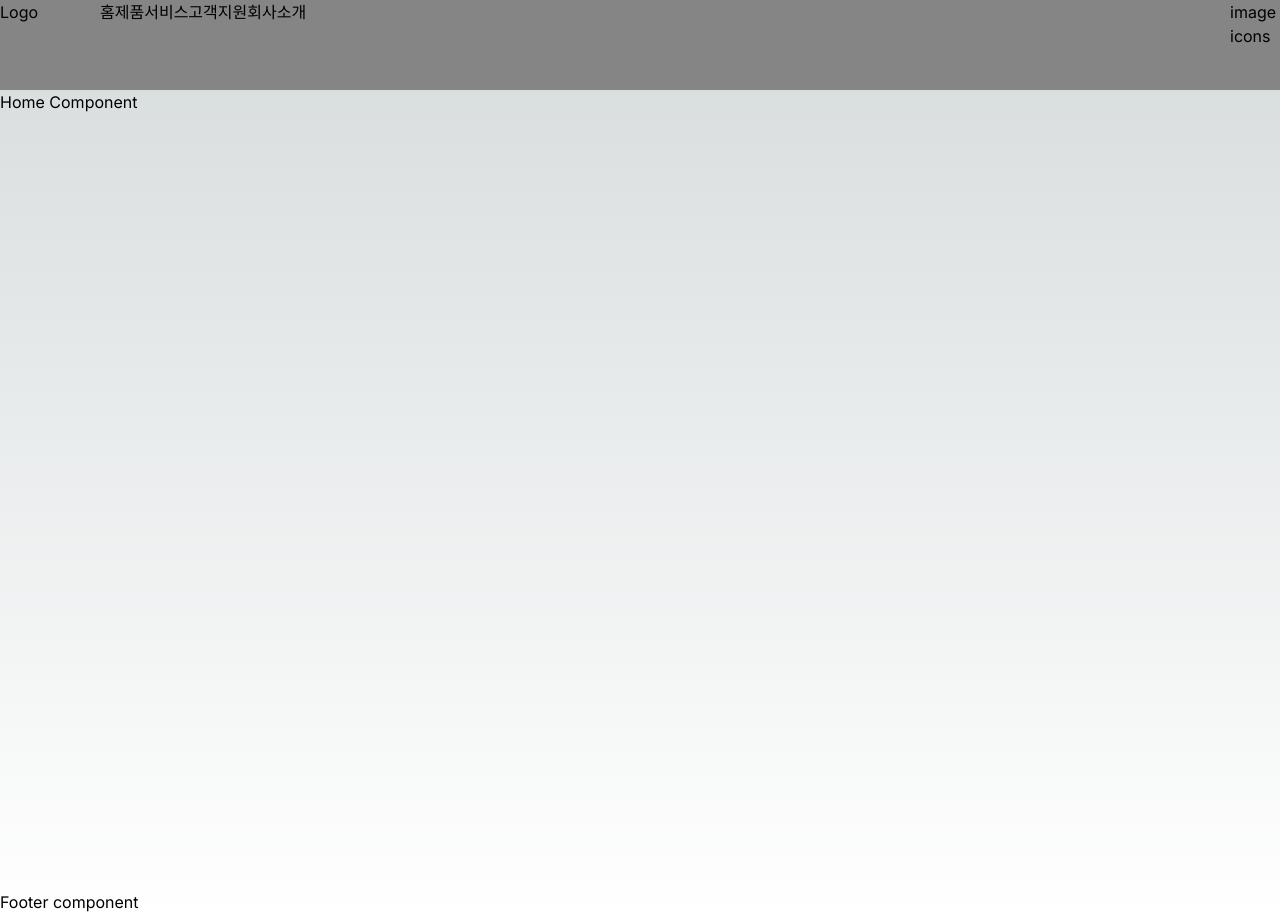
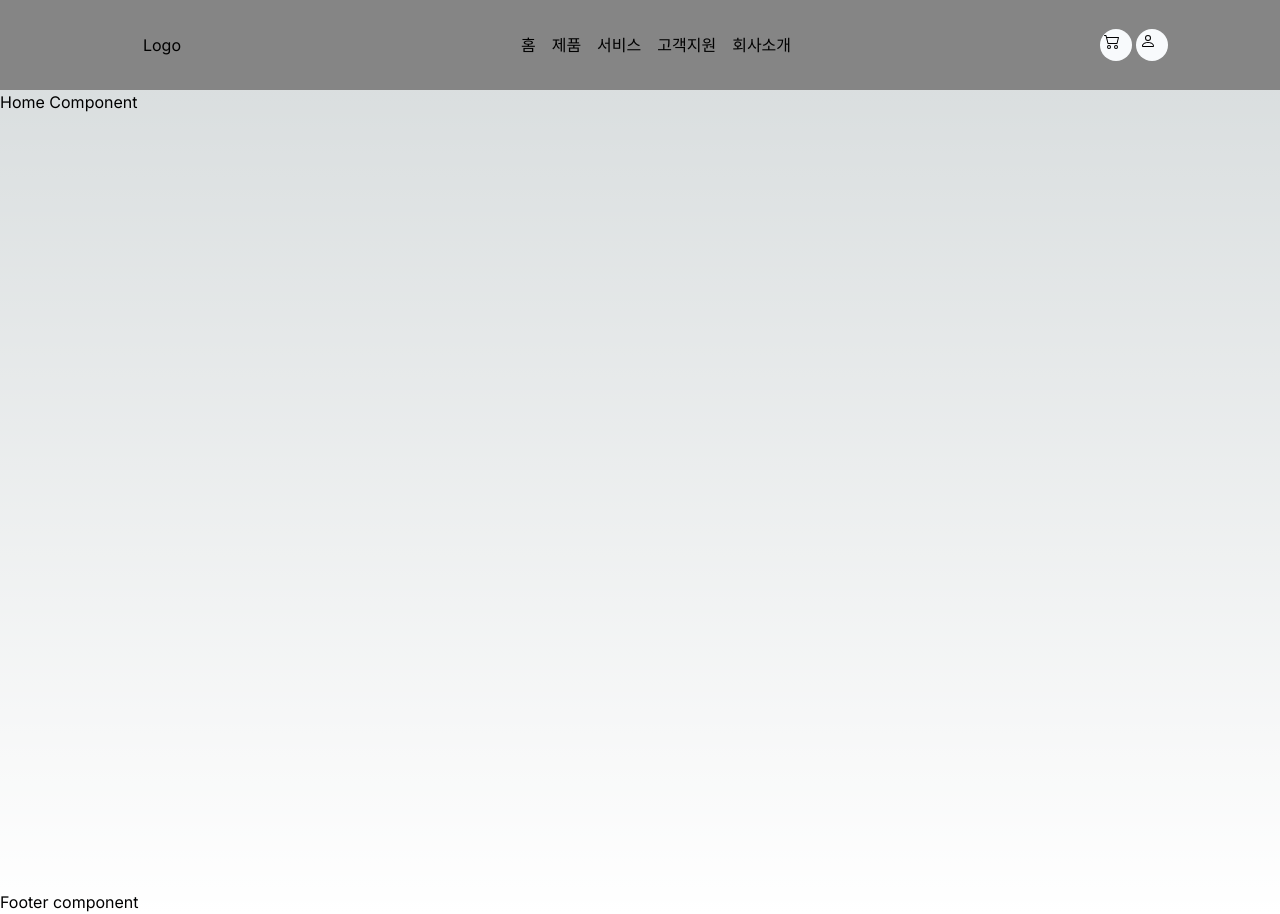
Before and after one commit to eodeoddl/JYRental, a Next.js app: page / in a window 1280 px wide. Built offline with nearby package versions, Linux system fonts and the light colour scheme.

Commit message:
nav&header

```diff
--- a/components/header/header.tsx
+++ b/components/header/header.tsx
@@ -5,6 +5,7 @@ import Navigation_desktop from "../navigation/navigation_desktop";
 import useMatchMedia from "@/utils/hooks/useMatchMedia";
 import { useEffect, useRef, useState } from "react";
 import Navigation_Mobile from "../navigation/navigation_mobile";
+import { BsCart2, BsPerson } from "react-icons/bs";
 
 export default function Header({ viewport }: { viewport: Viewport }) {
   const breakPoint_sm = useMatchMedia("(min-width : 640px)", viewport);
@@ -26,17 +27,38 @@ export default function Header({ viewport }: { viewport: Viewport }) {
     <>
       <div ref={scrollWatcher} />
       <header
-        className={
-          "w-full h-[var(--header-height)] bg-default-gray grid grid-cols-header " +
+        className={[
+          "w-full h-[var(--header-height)] bg-default-gray grid grid-cols-header sm:grid-cols-header-lg gap-x-2 items-center transition-all duration-500 px-5 lg:px-28",
           `${
-            isScrolled ? "fixed top-0 left-0 bg-default-gray/75 " : "relative "
-          }`
-        }
+            isScrolled ? "fixed top-0 left-0 bg-default-gray/75" : "relative"
+          }`,
+        ].join(" ")}
       >
-        <h1 className=" w-[100px] h-[50px]">Logo</h1>
-        <div className="sm:order-last">image icons</div>
-        {breakPoint_sm ? <Navigation_desktop /> : <Navigation_Mobile />}
+        <h1 className="w-[100px] h-[50px] flex items-center justify-center">
+          Logo
+        </h1>
+        {breakPoint_sm ? (
+          <Navigation_desktop />
+        ) : (
+          <Navigation_Mobile className="justify-self-end" />
+        )}
+        {breakPoint_sm && (
+          <ul className="justify-self-end flex gap-x-1 ">
+            {[<BsCart2 />, <BsPerson />].map((svgElement, i) => (
+              <li
+                key={i}
+                className="group overflow-hidden w-8 h-8 p-1 rounded-full bg-default-light-blue"
+              >
+                {svgElement}
+              </li>
+            ))}
+          </ul>
+        )}
       </header>
     </>
   );
 }
+
+// function Icon = () => ()
+// [&_svg]:stroke-default-black
+// [&>li]:bg-transparent [&>li]:rounded-full [&>li]:w-8 [&>li]:h-8 [&>li]:p-1 [&_svg]:w-full [&_svg]:h-full
--- a/components/navigation/navigation_desktop.tsx
+++ b/components/navigation/navigation_desktop.tsx
@@ -1,10 +1,14 @@
 import Link from "next/link";
 import routes from "./routes.json";
 
-export default function Navigation_desktop() {
+export default function Navigation_desktop({
+  className = "",
+}: {
+  className?: string;
+}) {
   return (
-    <nav className="">
-      <ul className="flex ">
+    <nav className={className}>
+      <ul className="flex justify-center gap-4">
         {routes.data.map(({ displayName, route }) => (
           <li key={displayName}>
             <Link href={route}>{displayName}</Link>
--- a/components/navigation/navigation_mobile.tsx
+++ b/components/navigation/navigation_mobile.tsx
@@ -6,11 +6,39 @@ import { useState } from "react";
 import routes from "./routes.json";
 import Link from "next/link";
 
-export default function Navigation_Mobile() {
+export default function Navigation_Mobile({
+  className,
+}: {
+  className?: string;
+}) {
   const [openModal, setOpenModal] = useState(false);
   return (
     <>
-      <button onClick={() => setOpenModal(prev => !prev)}>burger button</button>
+      {/* button  */}
+      <button
+        className={`btn-burger w-8 h-8 ${className}`}
+        onClick={() => setOpenModal(prev => !prev)}
+      >
+        <span
+          className={[
+            "top-0",
+            `${openModal ? "top-2/4 -translate-y-2/4 -rotate-[315deg]" : ""}`,
+          ].join(" ")}
+        ></span>
+        <span
+          className={[
+            "top-2/4 -translate-y-2/4",
+            `${openModal ? "opacity-0" : ""}`,
+          ].join(" ")}
+        ></span>
+        <span
+          className={[
+            "bottom-0",
+            `${openModal ? "top-2/4 -translate-y-2/4 rotate-[315deg]" : ""}`,
+          ].join(" ")}
+        ></span>
+      </button>
+      {/* nav */}
       <TransitionComponent
         render={openModal}
         onExit="h-0"
--- a/package.json
+++ b/package.json
@@ -14,6 +14,7 @@
     "next": "14.0.4",
     "react": "^18",
     "react-dom": "^18",
+    "react-icons": "^5.0.1",
     "react-redux": "^9.0.4",
     "server-only": "^0.0.1"
   },
--- a/tailwind.config.ts
+++ b/tailwind.config.ts
@@ -31,7 +31,8 @@ const config: Config = {
     },
     extend: {
       gridTemplateColumns: {
-        header: "minmax(auto, 100px) 1fr minmax(auto, 50px)",
+        header: "minmax(auto, 100px) 1fr",
+        "header-lg": "100px 1fr auto",
       },
       backgroundImage: {
         "gradient-radial": "radial-gradient(var(--tw-gradient-stops))",
@@ -44,6 +45,7 @@ const config: Config = {
     require("./tailwind_plugins/paragraph.ts"),
     require("./tailwind_plugins/headings.ts"),
     require("./tailwind_plugins/button.ts"),
+    require("./tailwind_plugins/selectChild.ts"),
     require("@tailwindcss/container-queries"),
   ],
 };
--- a/tailwind_plugins/button.ts
+++ b/tailwind_plugins/button.ts
@@ -4,7 +4,8 @@ type ButtonClass =
   | ".btn"
   | ".btn-animate"
   | ".btn-before"
-  | ".btn-before-animate";
+  | ".btn-before-animate"
+  | ".btn-burger";
 
 type Components_btn = {
   [K in ButtonClass]: object;
@@ -60,6 +61,21 @@ module.exports = buttonPlugin.withOptions(
           transition: "transform 1s",
           transform: "translate(0)",
         },
+
+        ".btn-burger": {
+          position: "relative",
+
+          span: {
+            position: "absolute",
+            left: 0,
+            width: "100%",
+            height: "4px",
+            "border-radius": "4px",
+            "background-color": "white",
+            transition: theme("transitionProperty.all"),
+            "transition-duration": theme("transitionDuration.500"),
+          },
+        },
       };
 
       addComponents(btnClasses);
--- /dev/null
+++ b/tailwind_plugins/selectChild.ts
@@ -0,0 +1,15 @@
+const selectChildPlugin = require("tailwindcss/plugin");
+
+module.exports = selectChildPlugin.withOptions(
+  () =>
+    ({ matchVariant }: { matchVariant: any }) => {
+      const values = Array(100).reduce((acc, _, index) => {
+        const value = index + 1;
+        acc[Number(value)] = value.toString();
+        return acc;
+      }, {});
+      matchVariant("nth", (value: any) => `&:nth-child(${value})`, {
+        values,
+      });
+    },
+);
```
Also changed, not shown: components/navigation/naviContext.ts (added), 1 other file (tests, documents, lock files or other folders).
